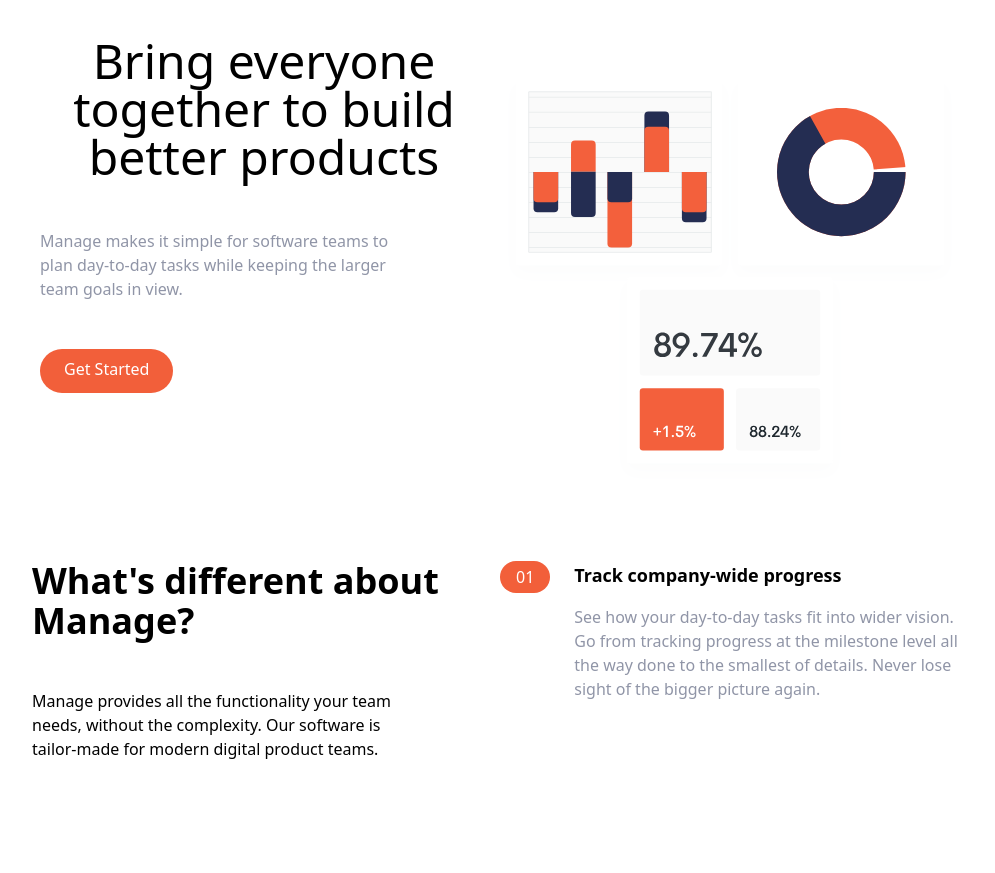
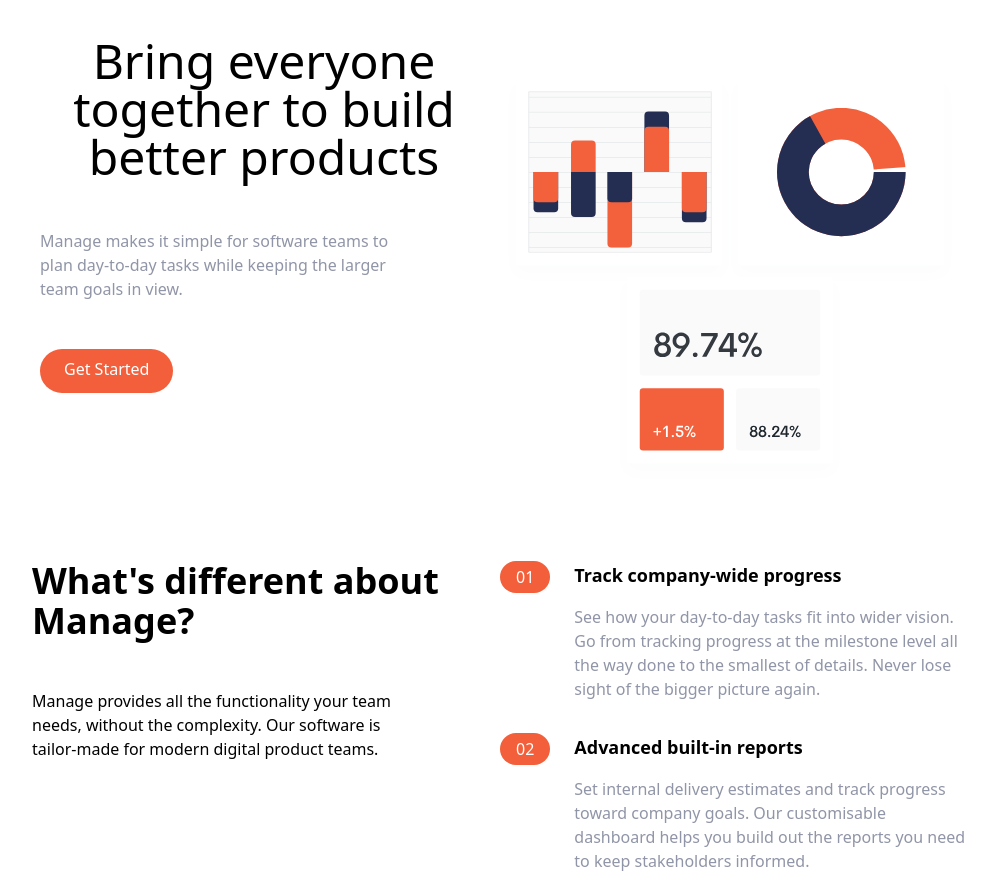
Before and after one commit to sramalho94/tailwind_practice, a website: page index.html in a window 1280 px wide. Shown: the part 95-968 px from the top of the page, without its empty margins (140-1135 px from the left). Before the commit the page ends 856 px from the top, so only its background shows below. Drawn offline with Linux system fonts and the light colour scheme.

Commit message:
created second item in list and assigned appropriate tailwind classes

```diff
--- a/index.html
+++ b/index.html
@@ -107,6 +107,35 @@
               </p>
             </div>
           </div>
+
+          <!-- List Item 2 -->
+          <div
+            class="flex flex-col space-y-3 md:space-y-0 md:space-x-6 md:flex-row"
+          >
+            <!-- Heading -->
+            <div class="rounded-l-full bg-brightRedSupLight md:bg-transparent">
+              <div class="flex items-center space-x-2">
+                <div
+                  class="px-4 py-2 text-white rounded-full md:py-1 bg-brightRed"
+                >
+                  02
+                </div>
+                <h3 class="text-base font-bold md:mb-4 md:hidden">
+                  Advanced built-in reports
+                </h3>
+              </div>
+            </div>
+            <div>
+              <h3 class="hidden mb-4 text-lg font-bold md:block">
+                Advanced built-in reports
+              </h3>
+              <p class="text-darkGrayishBlue">
+                Set internal delivery estimates and track progress toward
+                company goals. Our customisable dashboard helps you build out
+                the reports you need to keep stakeholders informed.
+              </p>
+            </div>
+          </div>
         </div>
       </div>
     </section>
```
